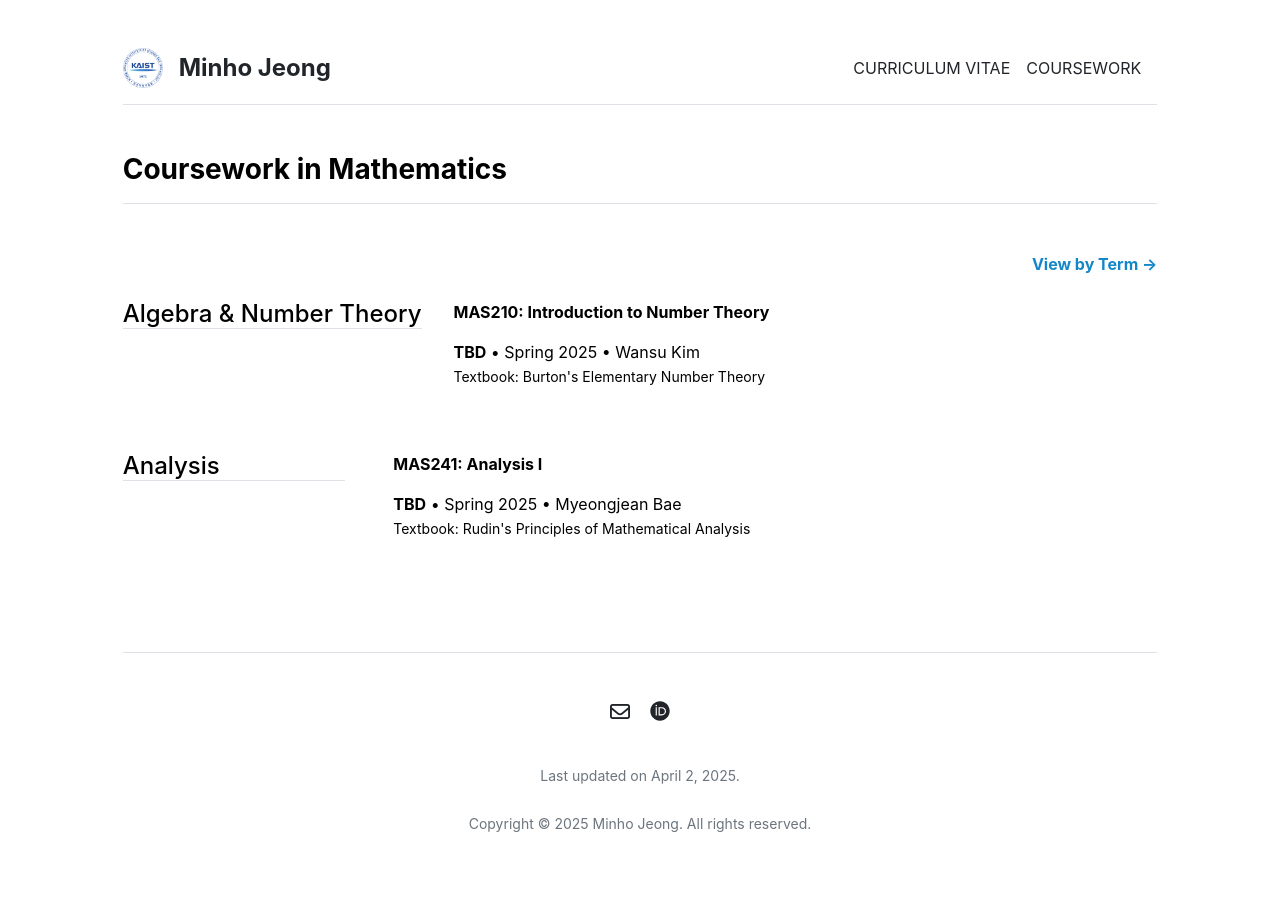
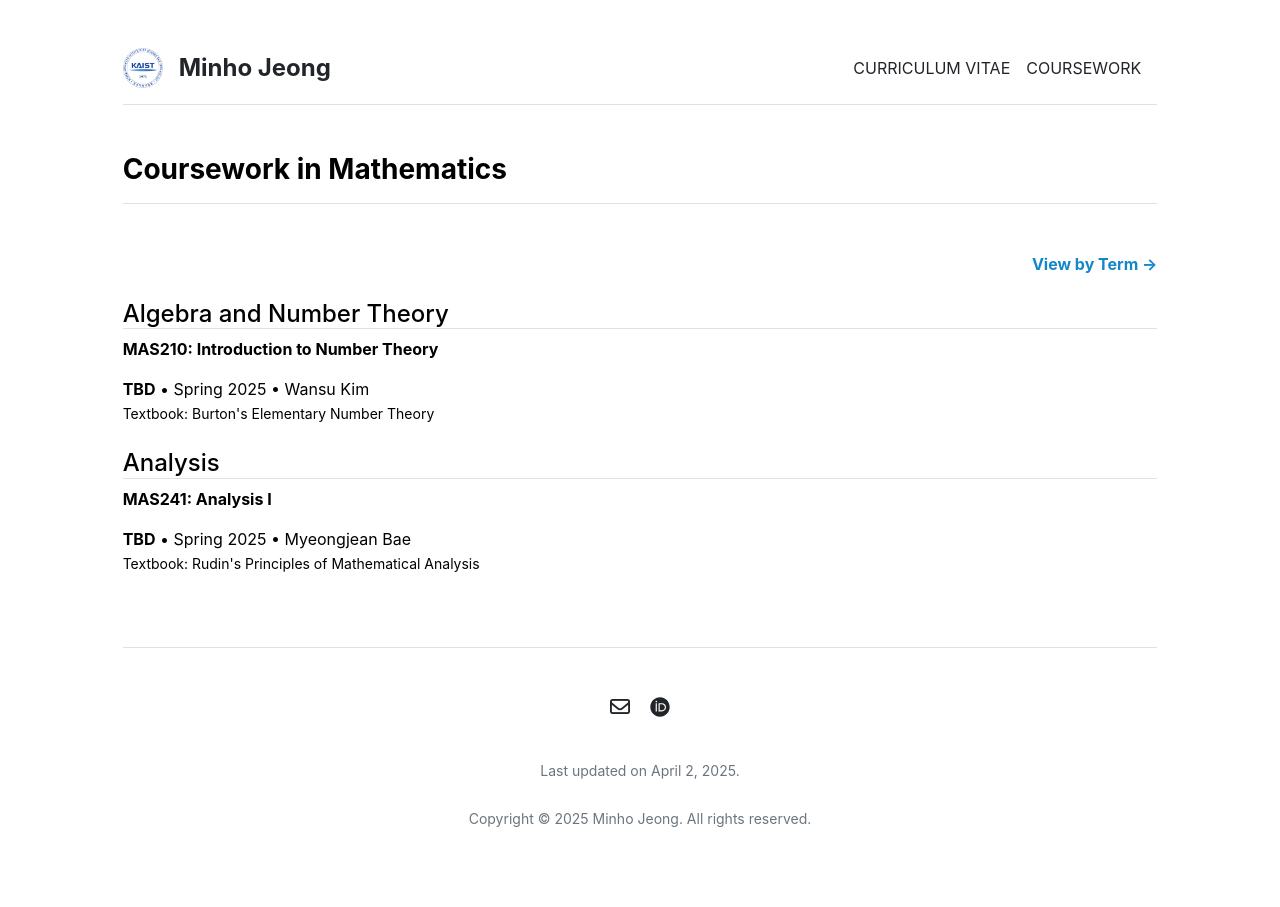
Before and after one commit to mino-jeong/mino-jeong.github.io, a Jekyll site: the page built from coursework-field.md, in a window 1280 px wide. Built offline with Jekyll 4.4.1, drawn with Linux system fonts in a browser that asks for light colours.

Commit message:
Update coursework-field.html

```diff
--- a/_layouts/coursework-field.html
+++ b/_layouts/coursework-field.html
@@ -14,29 +14,21 @@ layout: default
       </a>
     </p>
 
-    <div class="d-flex mb-5" style="gap: 2rem;">
-      <div style="min-width: 200px;">
-        <h4 class="border-bottom m-0">Algebra & Number Theory</h4>
-      </div>
-      <div>
+    <div class="mb-4">
+      <h4 class="border-bottom">Algebra and Number Theory</h4>
       {% for section in site.data.coursework-field.algebra %}
         <p class="fw-bold">{{ section.title }}</p>
         <p>{{ section.description }}<br><small>Textbook: {{ section.textbook }}</small></p>
       {% endfor %}
     </div>
-    </div>
 
-    <div class="row g-5 mb-5">
-      <div class="col-md-3">
+    <div class="mb-4">
       <h4 class="border-bottom">Analysis</h4>
-      </div>
-      <div class="col-md-9">
       {% for section in site.data.coursework-field.analysis %}
         <p class="fw-bold">{{ section.title }}</p>
         <p>{{ section.description }}<br><small>Textbook: {{ section.textbook }}</small></p>
       {% endfor %}
     </div>
-    </div>
 
   </div>
 </div>
```
Lines whose indentation alone changed are shown as unchanged.
